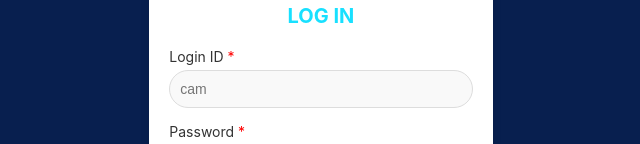
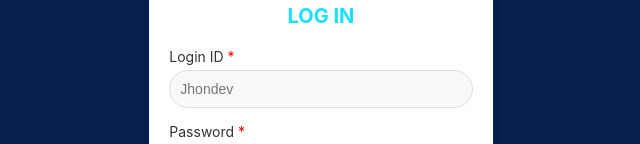
Before and after one commit to WebDevByCam/react-form-hash, a React (Create React App) app: page / in a window 1280 px wide. Shown: the part 222-366 px from the top of the page, without its empty margins (319-959 px from the left). Built offline with nearby package versions, Linux system fonts and the light colour scheme.

Commit message:
cambio en el placeholder de login

```diff
--- a/src/components/LoginForm.js
+++ b/src/components/LoginForm.js
@@ -16,7 +16,7 @@ function LoginForm({ formData, handleChange, errors, showPassword, togglePasswor
             name="loginId"
             value={formData.loginId}
             onChange={handleChange}
-            placeholder="cam"
+            placeholder="Jhondev"
             required
             aria-describedby="loginId-error"
           />
```
